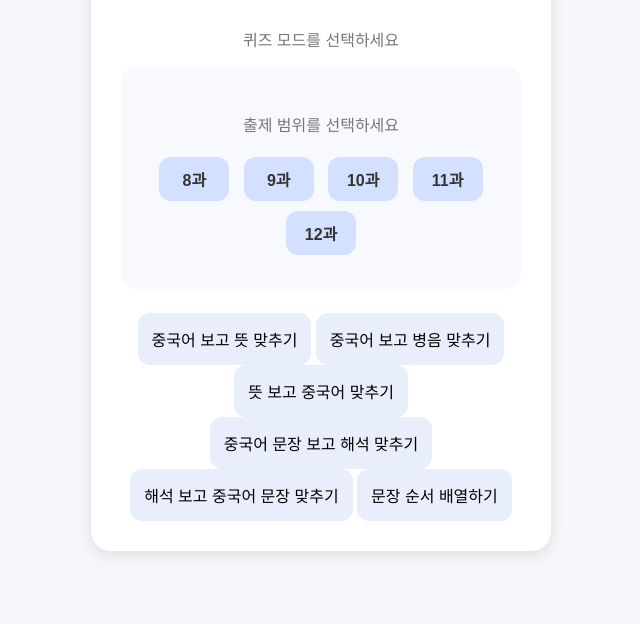
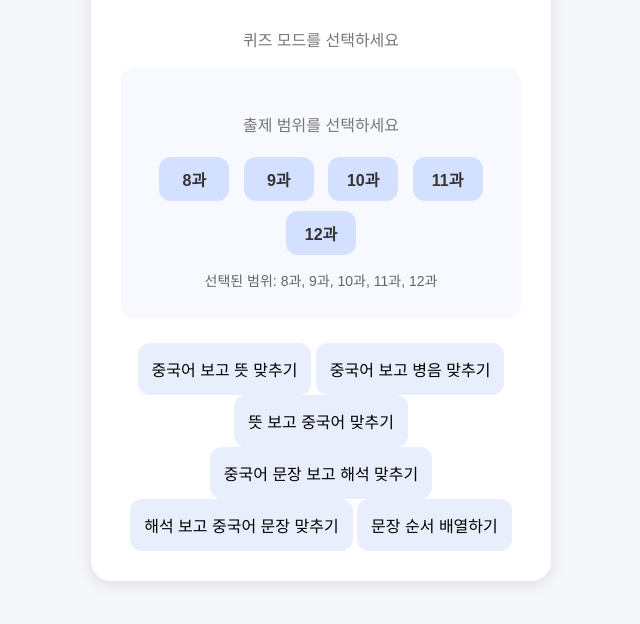
Before and after one commit to odth17/chinese-quiz-web, a plain HTML site: page index.html in a window 1280 px wide. Shown: the part 158-782 px from the top of the page, without its empty margins (319-959 px from the left). Drawn offline with Linux system fonts and the light colour scheme.

Commit message:
Update index.html

```diff
--- a/index.html
+++ b/index.html
@@ -21,7 +21,7 @@
   <button class="lesson-button selected" onclick="toggleLesson(11, this)">11과</button>
   <button class="lesson-button selected" onclick="toggleLesson(12, this)">12과</button>
 
-    <p id="lesson-warning"></p>
+  <p id="lesson-warning">선택된 범위: 8과, 9과, 10과, 11과, 12과</p>
 </div>
 
       <button onclick="startQuiz('meaning')">중국어 보고 뜻 맞추기</button>
```
Lines whose indentation alone changed are shown as unchanged.
